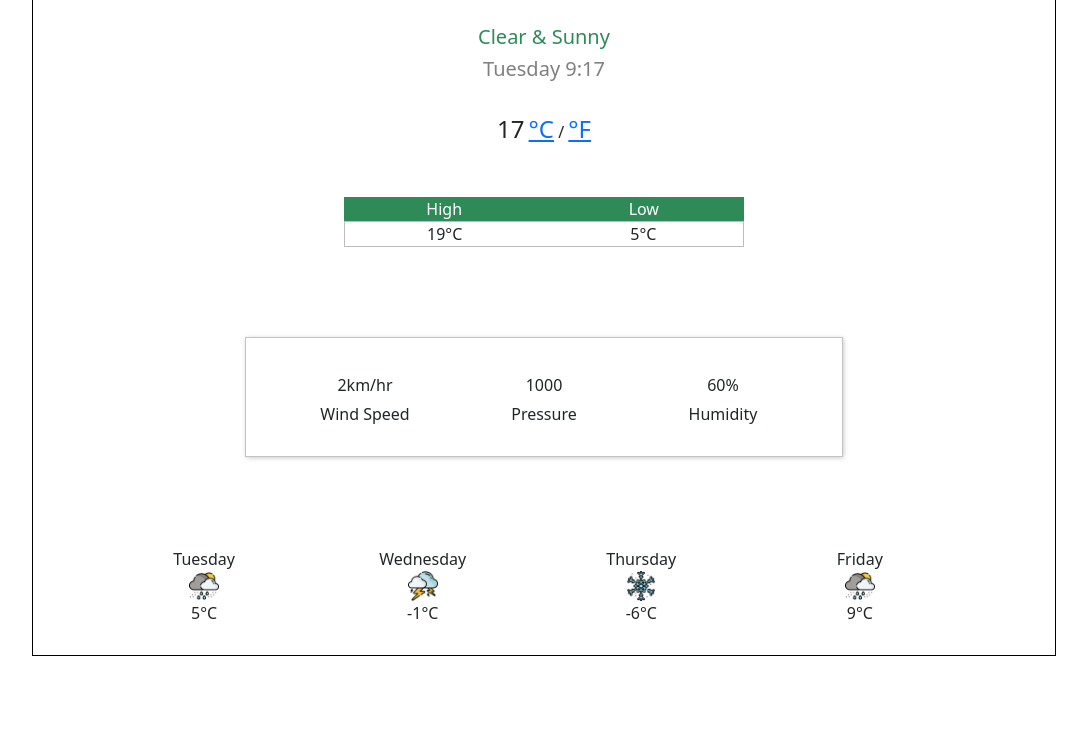
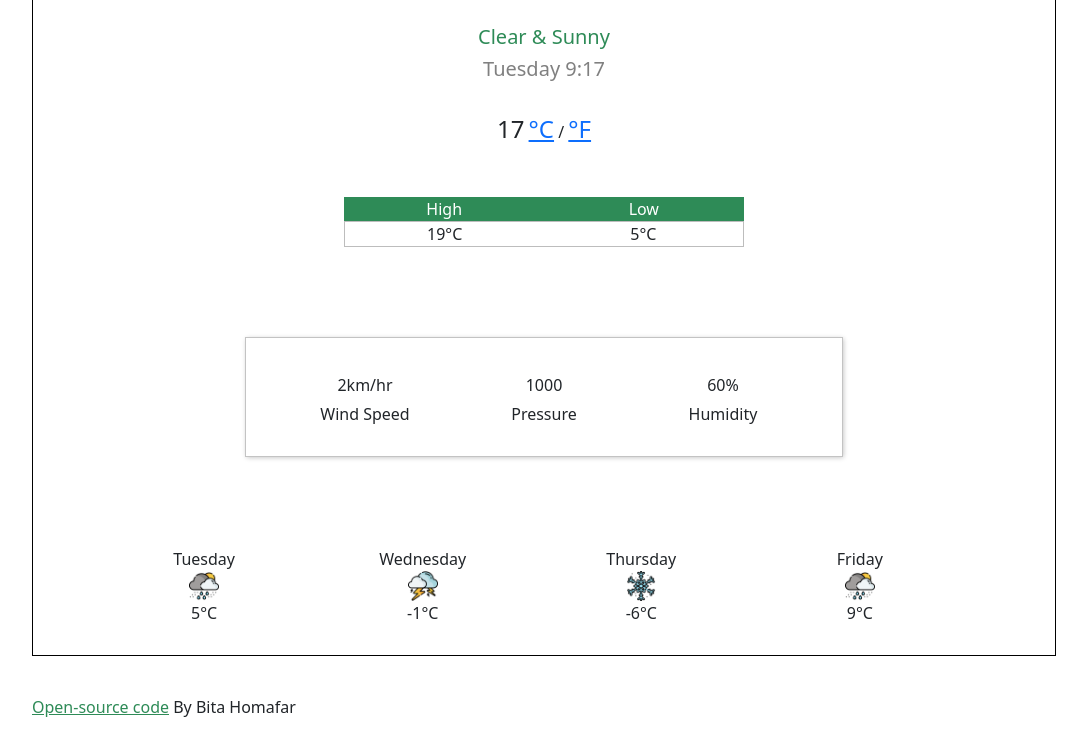
Before and after one commit to BitaHm/Weather-App, a plain HTML site: page index.html in a window 1280 px wide. Shown: the part 188-932 px from the top of the page, without its empty margins (96-1183 px from the left). Before the commit the page ends 883 px from the top, so only its background shows below. Drawn offline with nearby package versions, Linux system fonts and the light colour scheme.

Commit message:
Added open source code

```diff
--- a/index.html
+++ b/index.html
@@ -76,7 +76,9 @@
             </div>
         </div>
     </div>
-
+    <div class="open-source">
+        <p><a href="https://github.com/BitaHm/Weather-App">Open-source code</a> By Bita Homafar</p>
+    </div>
     <script src="script.js"> </script>
 </body>
 
--- a/style.css
+++ b/style.css
@@ -73,3 +73,14 @@ hr{
 a {
     font-size: x-large;
 }
+
+.open-source{
+    width: 80%;
+    display: block;
+    margin: 2% auto;
+}
+
+.open-source a {
+    font-size: 16px;
+    color: seagreen;
+}
```
